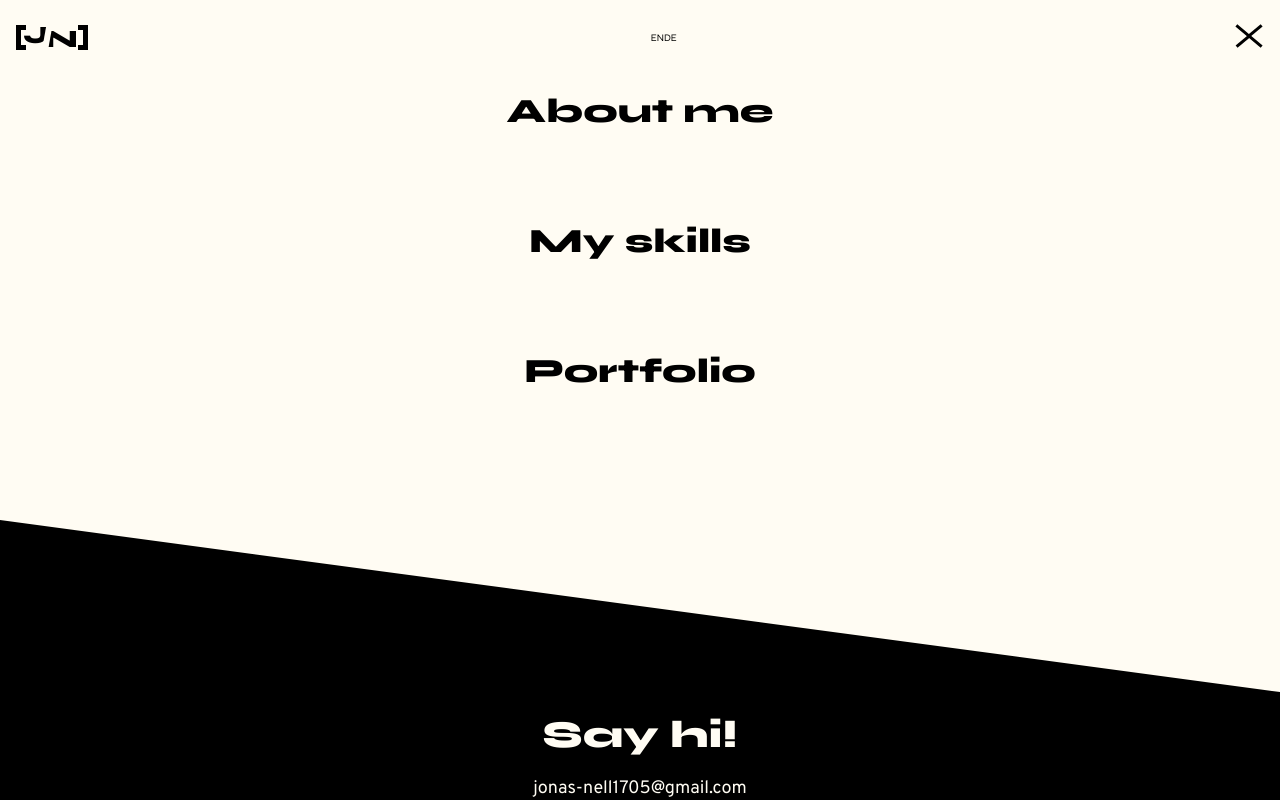
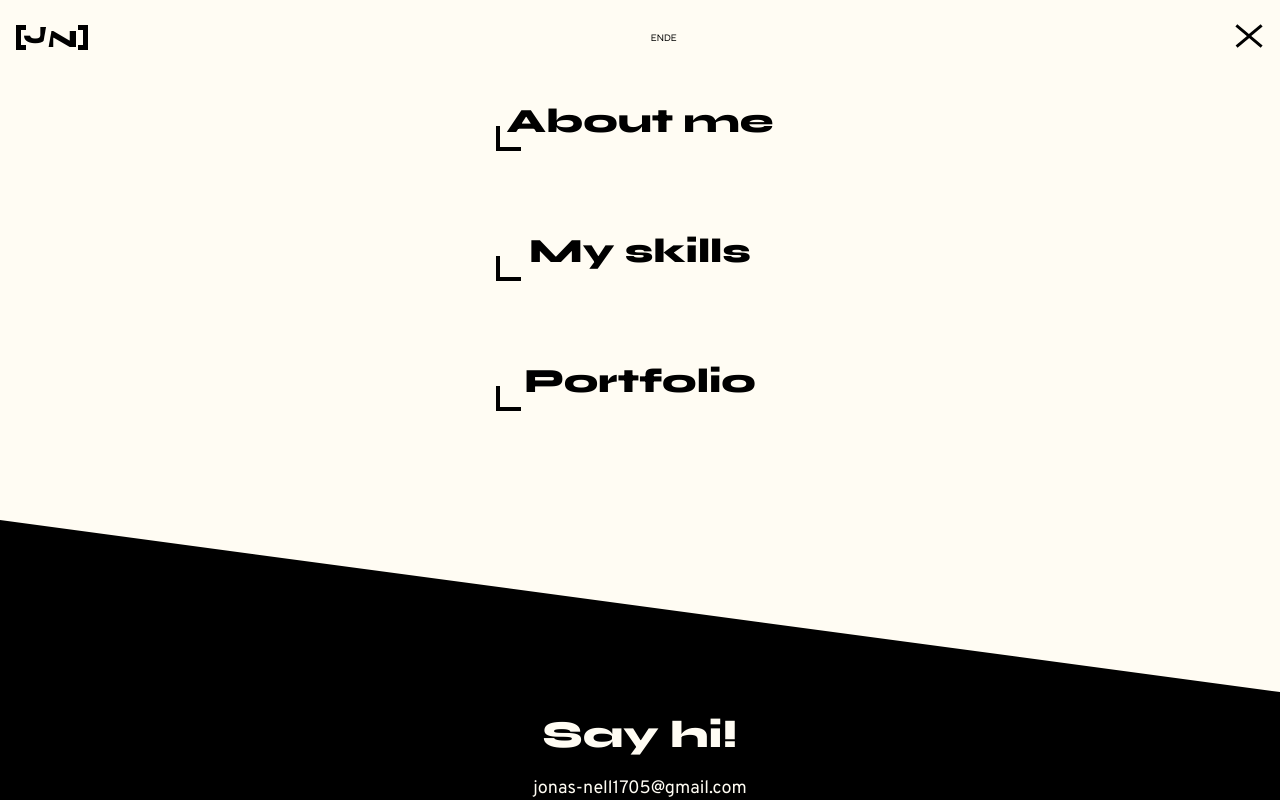
Before and after one commit to jonas-nell/portfolio, an Angular app: page / in a window 1280 px wide. Both pictures are taken after a click on the button "Toggle menu". Shown: the top 800 px of the page. Built offline with nearby package versions, Linux system fonts and the light colour scheme.

Commit message:
fix: styling

```diff
--- a/src/app/nav-menu/nav-menu.html
+++ b/src/app/nav-menu/nav-menu.html
@@ -1,9 +1,9 @@
 <div class="nav-menu">
     <div class="content">
         <nav class="nav-links">
-            <a href="#about-me" (click)="onLinkClick()">About me</a>
-            <a href="#skills" (click)="onLinkClick()">My skills</a>
-            <a href="#portfolio" (click)="onLinkClick()">Portfolio</a>
+            <a href="#about-me" (click)="onLinkClick()">About me <div class="nav-link-style-left"></div></a>
+            <a href="#skills" (click)="onLinkClick()">My skills <div class="nav-link-style-left"></div></a>
+            <a href="#portfolio" (click)="onLinkClick()">Portfolio <div class="nav-link-style-left"></div></a>
         </nav>
         <footer class="nav-menu-footer">
             <div class="diagonal"></div>
--- a/src/app/nav-menu/nav-menu.scss
+++ b/src/app/nav-menu/nav-menu.scss
@@ -15,12 +15,63 @@
         flex-direction: column;
         align-items: center;
         justify-content: flex-start;
-        gap: 9rem;
+        gap: 7rem;
 
         a {
             font-size: 3.4rem;
             font-family: Syne;
             font-weight: bold;
+            padding: 1rem;
+            width: 100%;
+            text-align: center;
+
+            .nav-link-style-left {
+                position: absolute;
+                bottom: 0;
+                left: 0;
+                height: 2.5rem;
+                width: 2.5rem;
+                border-left: 0.4rem black solid;
+                border-bottom: 0.4rem black solid;
+                transition: opacity 0.2s ease;
+            }
+
+            &::after {
+                content: '';
+                position: absolute;
+                bottom: 0;
+                left: 0;
+                width: 0;
+                height: 0.4rem;
+                background: black;
+                opacity: 0;
+            }
+
+            &:hover {
+                .nav-link-style-left{
+                    opacity: 0;
+                }
+
+                &::after {
+                    opacity: 1;
+                    animation: underline-grow 0.4s ease forwards;
+                }
+            }
+        }
+    }
+
+    @keyframes underline-grow {
+        0% {
+            left: 0;
+            width: 0;
+        }
+        50% {
+            left: 0;
+            width: 100%;
+        }
+        100% {
+            left: 50%;
+            width: 50%;
         }
     }
 
--- a/src/styles.scss
+++ b/src/styles.scss
@@ -36,3 +36,7 @@ body {
     max-width: 1440px;
     padding: 1.6rem 1.6rem;
 }
+
+h2:hover {
+    color: var(--mint);
+}
```
